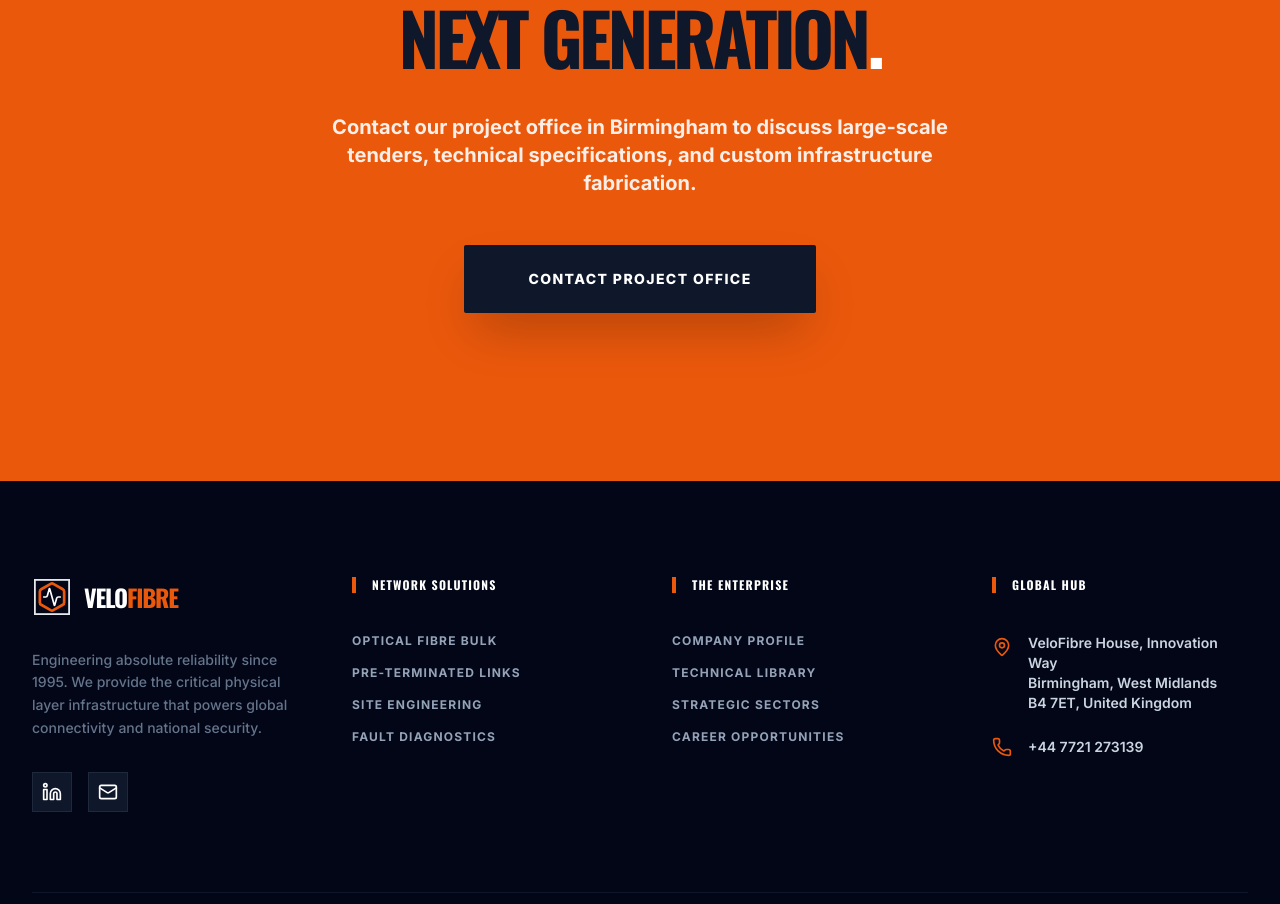
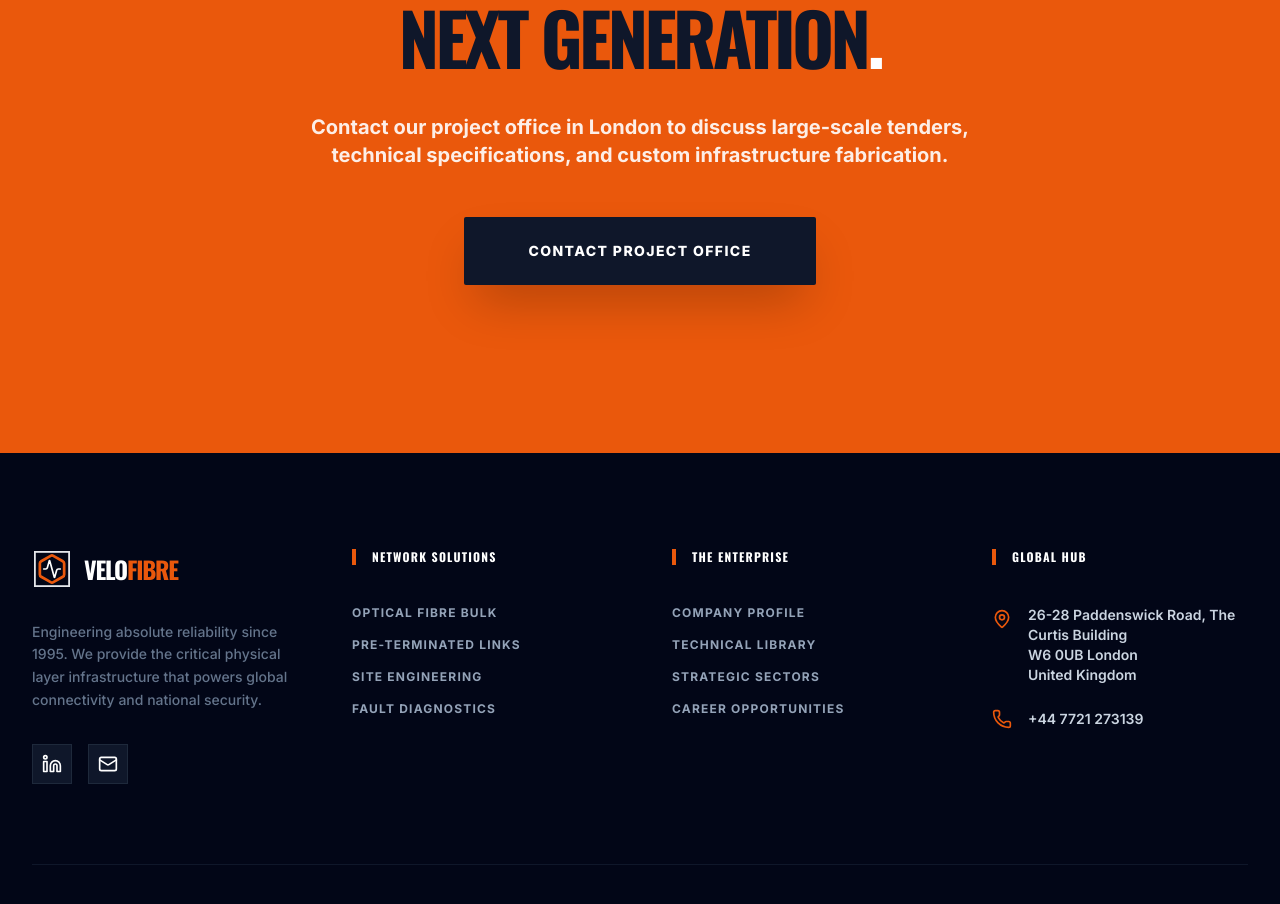
Before and after one commit to Jothmo836-sketch/Valorfibers.Inc, a React (Vite) app: page / in a window 1280 px wide. Shown: the part 6406-7310 px from the top of the page. Built offline with nearby package versions, Linux system fonts and the light colour scheme.

Commit message:
Update company address to 26-28 Paddenswick Road, London

```diff
--- a/App.tsx
+++ b/App.tsx
@@ -208,9 +208,9 @@ const Footer: React.FC = () => {
               <li className="flex items-start space-x-4">
                 <MapPin className="w-5 h-5 text-orange-600 shrink-0 mt-1" />
                 <span className="font-semibold text-slate-300">
-                  VeloFibre House, Innovation Way<br/>
-                  Birmingham, West Midlands<br/>
-                  B4 7ET, United Kingdom
+                  26-28 Paddenswick Road, The Curtis Building<br/>
+                  W6 0UB London<br/>
+                  United Kingdom
                 </span>
               </li>
               <li className="flex items-center space-x-4">
--- a/Contact.tsx
+++ b/Contact.tsx
@@ -94,9 +94,8 @@ Sent via VeloFibre Online Portal`;
                   </h3>
                   <address className="not-italic text-slate-300 text-sm leading-relaxed mb-6 border-l-2 border-orange-600 pl-4">
                      VeloFibre Network Limited<br/>
-                     VeloFibre House, Tech Square<br/>
-                     Birmingham, West Midlands<br/>
-                     B4 7ET<br/>
+                     26-28 Paddenswick Road, The Curtis Building<br/>
+                     W6 0UB London<br/>
                      United Kingdom
                   </address>
                   <div className="space-y-2">
--- a/Home.tsx
+++ b/Home.tsx
@@ -293,7 +293,7 @@ const Home: React.FC = () => {
             Build the <br/><span className="text-slate-900">Next Generation</span>.
           </h2>
           <p className="text-white/90 text-lg lg:text-xl font-bold mb-12 max-w-2xl mx-auto">
-            Contact our project office in Birmingham to discuss large-scale tenders, technical specifications, and custom infrastructure fabrication.
+            Contact our project office in London to discuss large-scale tenders, technical specifications, and custom infrastructure fabrication.
           </p>
           <Link to="/contact" className="inline-block bg-slate-900 text-white px-12 lg:px-16 py-5 lg:py-6 rounded-sm font-black uppercase tracking-widest shadow-2xl hover:bg-white hover:text-slate-900 transition-all text-xs lg:text-sm active:scale-95">
             Contact Project Office
--- a/Products.tsx
+++ b/Products.tsx
@@ -128,7 +128,7 @@ const Products: React.FC = () => {
           <Box className="w-16 h-16 text-orange-600 mx-auto mb-10" />
           <h2 className="text-4xl lg:text-6xl font-black text-white heading-font uppercase mb-8 tracking-tighter">Bulk Supply <br/>& <span className="text-orange-600">Distribution</span></h2>
           <p className="text-slate-400 mb-12 text-lg font-medium leading-relaxed">
-            We hold extensive inventory in our Birmingham facility for rapid dispatch. Open a project account today for preferential volume rates.
+            We hold extensive inventory in our London facility for rapid dispatch. Open a project account today for preferential volume rates.
           </p>
           <Link to="/contact" className="inline-block bg-orange-600 text-white px-12 lg:px-16 py-5 lg:py-6 rounded-sm font-black uppercase tracking-widest shadow-2xl hover:bg-white hover:text-slate-900 transition-all text-xs lg:text-sm active:scale-95">
             Open Trade Account
```
